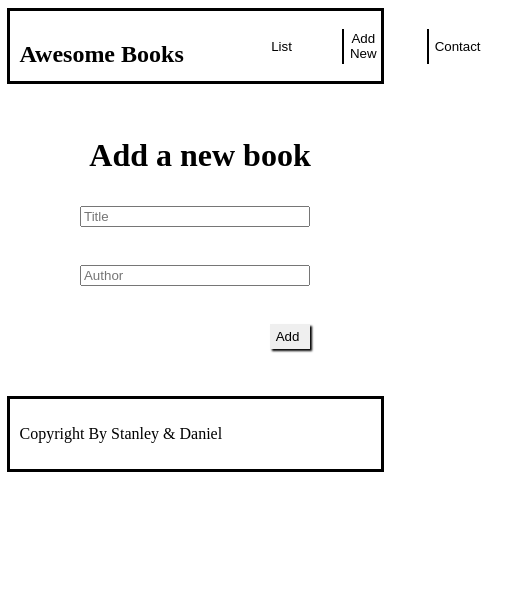
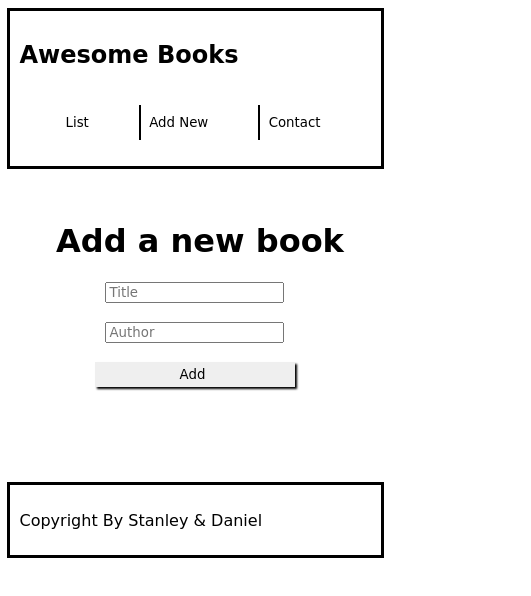
Before and after one commit to StarMindz/Awesome-Books, a website: page index.html in a window 390 px wide. Shown: the whole page, 531 px wide, since content can reach past the window. Drawn offline with Linux system fonts and the light colour scheme.

Commit message:
Make the app mobile responsive

```diff
--- a/index.html
+++ b/index.html
@@ -36,7 +36,6 @@
                         <button id="submit" type="submit">Add</button>
                     </form>
                     <div id="contact" class="contact nodisplay">
-                        <h2>Contact Information</h2>
                         <p>Do have any questions or you just want to say 'Hello'? <br> You can reach out to us!</p>
                         <ul id="contact-list">
                             <li class="itemscontact">Our e-mail: mail@mail.com</li>
--- a/style.css
+++ b/style.css
@@ -1,5 +1,6 @@
 * {
   list-style: none;
+  font-family: 'Mali', cursive, sans-serif;;
 }
 
 button {
@@ -45,19 +46,12 @@ footer {
   width: 50%;
 }
 
-.Title {
+.title {
   text-align: center;
-}
-
-#book-title,
-#book-author,
-#submit {
-  margin: 10px;
 }
 
 #add_book {
   margin-left: 10px;
-  font-family: "Times New Roman", Times, serif;
 }
 
 .nodisplay {
@@ -67,11 +61,11 @@ footer {
 #navbar {
   display: flex;
   flex-direction: row;
+  flex-wrap: wrap;
   justify-content: space-between;
   width: 90vw;
   border: 3px solid #000;
   padding: 10px;
-  height: 50px;
 }
 
 #navbar-ul {
@@ -79,7 +73,7 @@ footer {
   flex-direction: row;
   justify-content: space-between;
   align-items: center;
-  width: 30%;
+  width: 400px;
 }
 
 .navbtn {
@@ -129,8 +123,8 @@ footer {
 
 .display-form {
   flex-direction: column;
-  min-width: 250px;
-  width: 30%;
+  width: 100%;
+  align-items: center;
 }
 
 .border-btn {
@@ -145,8 +139,7 @@ footer {
   box-shadow: #000 2px 2px 2px;
   padding: 5px;
   padding-right: 10px;
-  width: 40px;
-  margin-left: 80%;
+  width: 200px;
 }
 
 .contact {
```
